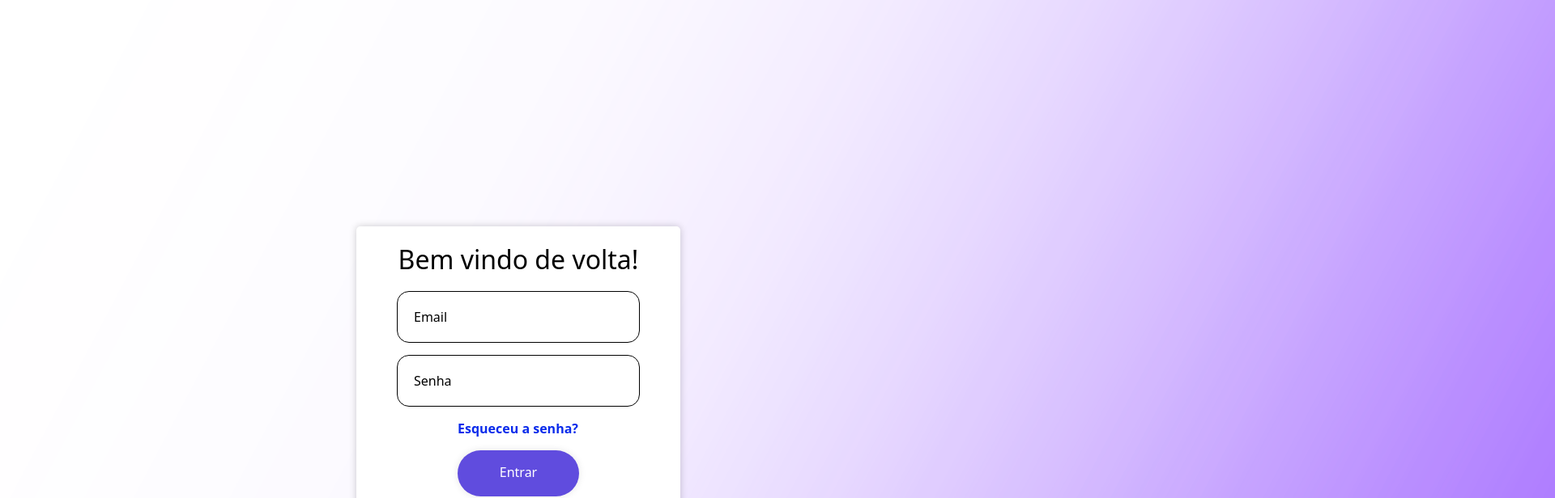
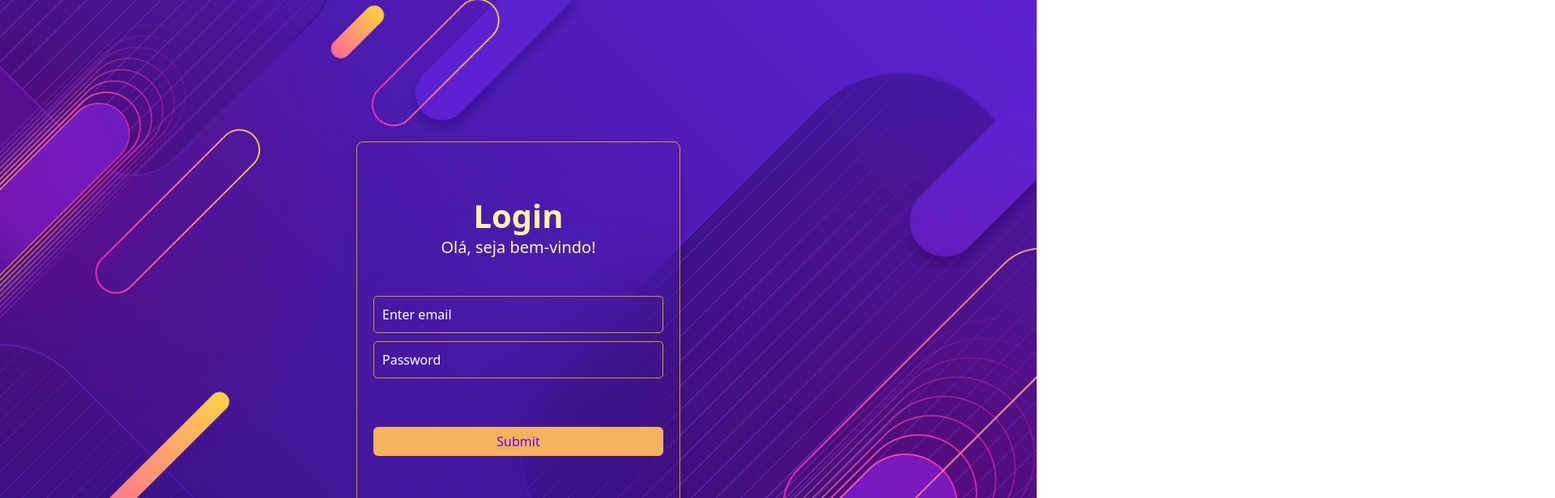
Before and after one commit to Sandynesk/Mostra_reserva, a React (Create React App) app: page /login in a window 1280 px wide. Shown: the top 616 px of the page at 81% size, 1920 px wide, since content can reach past the window. Built offline with nearby package versions, Linux system fonts and the light colour scheme.

Commit message:
Login quase pronto

```diff
--- a/package.json
+++ b/package.json
@@ -17,7 +17,6 @@
     "react": "^18.3.1",
     "react-bootstrap": "^2.10.2",
     "react-dom": "^18.3.1",
-    "react-router-dom": "^6.23.1",
     "react-router-dom": "^6.23.1",
     "react-scripts": "^5.0.1",
     "web-vitals": "^2.1.4"
--- a/src/components/Css/Login.css
+++ b/src/components/Css/Login.css
@@ -1,159 +1,107 @@
-*{
-  margin: 0;
+/* Login.css */
+
+
+
+.Enviar{
+
+  position: relative;
+  top: 120px;
+  border-radius: 120px;
+
 }
-.fotoinha{
+
+.Forms{
+  position: relative;
+  top: 70px;
+  color: transparent;
+}
+
+/* CSS para tornar os inputs transparentes */
+.Forms .form-control {
+  background-color: transparent; /* Torna o fundo dos inputs transparente */
+  color: #000; /* Define a cor do texto dentro dos inputs, pode ajustar para sua preferência */
+  border: 1px solid rgba(240, 196, 0, 0.8);
+
+
+}
+
+/* CSS para alterar a cor do placeholder para branco */
+.Forms .form-control::placeholder {
+  color: #fff; /* Cor branca para o texto do placeholder */
+  opacity: 1; /* Ajusta a opacidade do placeholder; 1 é totalmente opaco */
+}
+
+
+
+
+
+
+
+.login-container {
+  position: relative;
+  width: 100%;
+  height: 100vh; /* Usa toda a altura da viewport */
+  overflow: hidden; /* Impede o scroll se a imagem for maior que a viewport */
+
+
+}
+
+.login-background {
   position: absolute;
   top: 0;
   left: 0;
   width: 100%;
-  height: 200px;
+  height: 100%;
+  background-image: url('../../Fotos/Fundo2.jpg'); /* Caminho correto para a imagem */
+  background-size: cover; /* Ajusta o tamanho da imagem para cobrir o elemento */
+  background-position: center; /* Centraliza a imagem */
+  background-repeat: no-repeat; /* Evita a repetição da imagem */
+  z-index: -1; /* Coloca o fundo atrás do formulário */
+
+
+}
+
+.login-form-container {
+  position: relative;
+  display: flex;
+  justify-content: center;
+  align-items: center;
+  height: 100%;
 
 
 }
 
 
+.login-form-container Form {
+  background: rgba(255, 255, 255, 0.9); /* Fundo branco semi-transparente */
+  padding: 20px;
+  border-radius: 8px;
+  box-shadow: 0 4px 8px rgba(0, 0, 0, 0.2); /* Sombra leve para destacar o formulário */
+  max-width: 400px;
+  max-height: 450px;
+  height: 100%;
+  width: 100%;
 
-
-/* Estilo para o título do formulário */
-.login-form h2{
-  margin-bottom: 20px;
-  color: rgb(0, 0, 0);
-}
-/* cor do nomezinho que aparece dentro da caixa `seu nome` e `seu email` */
-.input-box input::placeholder {
-  color: rgb(0, 0, 0);
+  background-color: transparent; /* Remove a cor de fundo, se necessário */
+  backdrop-filter: blur(50px);
+  color: rgb(255, 246, 162);
+  border: 1px solid rgba(240, 196, 0, 0.8);
 }
 
 
- */ /*<<<<< SE TIRAR ESSE MENINO DA MERDA */
-
-
-/* nao sei pra quer serve exatamente mas to com medo de tirar */
-
-.login-form .remember-forgot{
-  display: flex;
-  justify-content: space-between;
-  font-size: 14.5px;
-  margin: -10px 2 15px;
-}
-
-
-
-/* texto esqueceu senha */
-.remember-forgot a{
-  color: rgb(10, 43, 235);
-  margin-right: 10px;
-  font-weight: 600;
-  text-decoration: none;
-  width: 9px;
-  margin-right: 1px;
-
-
-
-
-}
-/* botao de entrar*/
-.login-form button{
-  width: 50%;
-  height: 45%;
-  border: none;
-  outline: none;
-  border-radius: 40px;
-  box-shadow: 0 0 10px rgb(0 , 0, 0, .1);
-  cursor: pointer;
-  font-size: 16px;
-  font-weight: 400px;
-  background: #604cde !important;
-  color: rgb(255, 255, 255)!important;
-  padding: 15px 35px 18px 35px;
-}
-
-/* hoover do botao de entrar*/
-.login-form button:hover{
-  background-color: rgb(142, 54, 214)!important;
-  color: #e0e0e0 !important;
-
-}
-
-/* link do cadastre-se e o espacamento com o botao de entrar */
-.login-form .register-link{
-  font-size: 14.5px;
+.login-title {
   text-align: center;
-  margin-top: 20px;
-
-}
-
-/* texto do cadastre-se */
-.register-link p a {
-  color:rgb(10, 43, 235);
-  text-decoration: none;
-  font-weight: 600;
-}
-
-/* quadradinho do login */
-.login-form {
-  width: 100%;
-  background: rgb(0, 0, 0);
+  margin-bottom: 20px;
   position: relative;
-  bottom: 800px;
-  padding: 30px 40px; /* Ajuste o espaçamento conforme necessário */
-  border-radius: 10px; /* Arredonde as bordas se desejar */
+  top: 47px;
+  font-size: 40px; /* Aumenta o tamanho do texto para 40 pixels */
+  font-weight: bold;
 
 
 }
 
+.login-subtitle{
 
-/* fundo do login form*/
-.login-form{
-  max-width: 400px;
-  margin: 0 auto;
-  padding: 20px;
-  background-color: white!important;
-  border-radius: 5px;
-  background: transparent;
-  color: rgb(0, 0, 0);
-  border: 2px solid rgb(255, 255, 255, .2);
-  backdrop-filter: blur(30px);
-  box-shadow: 0 0 10px rgba(0, 0, 0, .2);
+  position: relative;
+  top: 30px;
 }
-
-
-/* Estilo para os campos de formulário e botões */
-.login-form input[type="email"],
-.login-form input[type="password"] {
-  margin-bottom: 15px;
-  border-color: black;
-  border-width: 1px;
-  border-radius: 15px;
-
-
-}
-
-/* estilo para o botao */
-.custom-button {
-  margin-top: 15px;
-  color: #e0e0e0;
-
-}
-
-
-
-/* Estilos para as caixas de texto */
-.input-box input{
-width: 100%;
-height: 100%;
-background: transparent;
-border: none;
-outline: none;
-border: 2px solid rgb(255, 255, 255, .2);
-border-radius: 40px;
-font-size: 16px;
-padding: 20px 45px 20px 20px;
-color: rgb(0, 0, 0) !important;
-border: 2px solid black;
-}
-
-/* estilo para os boxes de redefinir senha */
-.input-box-red{
-  text-align: start;
-}
--- a/src/components/Login.js
+++ b/src/components/Login.js
@@ -1,77 +1,43 @@
-
-
-// npm install bootstrap
-// npm install react-router-dom@5
-
-// colocar foto
-
 import React from 'react';
 import { Button, Form } from 'react-bootstrap';
-import './Css/Login.css';
-import Fundo from '../Fotos/Fundo.png';
-
-
-
+import './Css/Login.css';  // Certifique-se de que o caminho está correto
+import Fundo2 from '../Fotos/Fundo2.jpg';  // Substitua pelo caminho correto da sua imagem
 
 const Login = () => {
-
   const handleLogin = (e) => {
     e.preventDefault();
     // Lógica de autenticação aqui
   };
 
   return (
+    <div className="login-container">
+      <div className="login-background">
+        <div className="login-form-container">
+          <Form onSubmit={handleLogin}>
+            <h2 className="login-title">Login</h2>
+            <h5 className='login-subtitle'>
+              Olá, seja bem-vindo!
+            </h5>
 
-
-    <div className="fotoinha">
-      <img  src={Fundo}></img>
-
-    <div className="login-form">
-
-        <h2>Bem vindo de volta!</h2>
-
-
-        <Form onSubmit={handleLogin}>
-
-          <div className='input-box'>
-
+            <div className='Forms'>
               <Form.Group controlId="formBasicEmail">
-
-            <Form.Control type="email" placeholder="Email" />
+                <Form.Control type="email" placeholder="Enter email" required />
+              </Form.Group>
+              <Form.Group controlId="formBasicPassword">
+                <Form.Control type="password" placeholder="Password" required />
               </Form.Group>
             </div>
 
-          <div className='input-box'>
-          <Form.Group controlId="formBasicPassword">
-
-            <Form.Control type="password" placeholder="Senha" />
-          </Form.Group>
+            <div className='Enviar'>
+              <Button variant="primary" type="submit">
+                Submit
+              </Button>
             </div>
-
-          <div className='remember-forgot'>
-            <a href='/password'> Esqueceu a senha?</a>
-          </div>
-
-          <Button variant="primary" type="submit" block className="custom-button">
-    Entrar
-    </Button>
-
-
-          < div className='register-link'>
-            <p> Não tem uma conta? <a href="/cadastro">Cadastre-se</a></p>
-          </div>
-
-
-
-
           </Form>
-
         </div>
       </div>
-
-
+    </div>
   );
 };
 
-
 export default Login;
```
Also changed, not shown: src/Fotos/Fundo2.jpg (added), 1 other file (tests, documents, lock files or other folders). Lines whose indentation alone changed are shown as unchanged.
